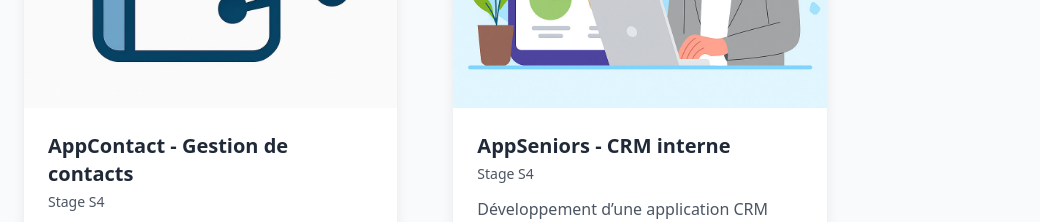
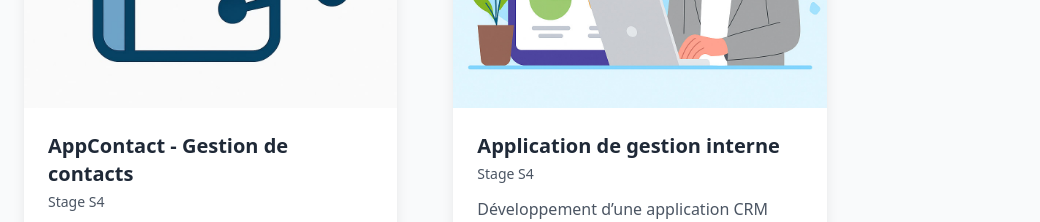
Before and after one commit to mjadid91/my-portfolio, a React (Vite) app: page / in a window 1280 px wide. Shown: the part 4100-4322 px from the top of the page, without its empty margins (0-1040 px from the left). Built offline with nearby package versions, Linux system fonts and the light colour scheme.

Commit message:
correction projet s4

```diff
--- a/src/components/ProjectsSection.tsx
+++ b/src/components/ProjectsSection.tsx
@@ -45,7 +45,7 @@ const ProjectsSection: React.FC = () => {
         },
         {
             id: 5,
-            title: 'AppSeniors - CRM interne',
+            title: 'Application de gestion interne',
             context: 'Stage S4',
             description: 'Développement d’une application CRM interne sécurisée, avec interface web moderne et gestion complète des données.',
             image: 'img/projet5.jpg',
```
